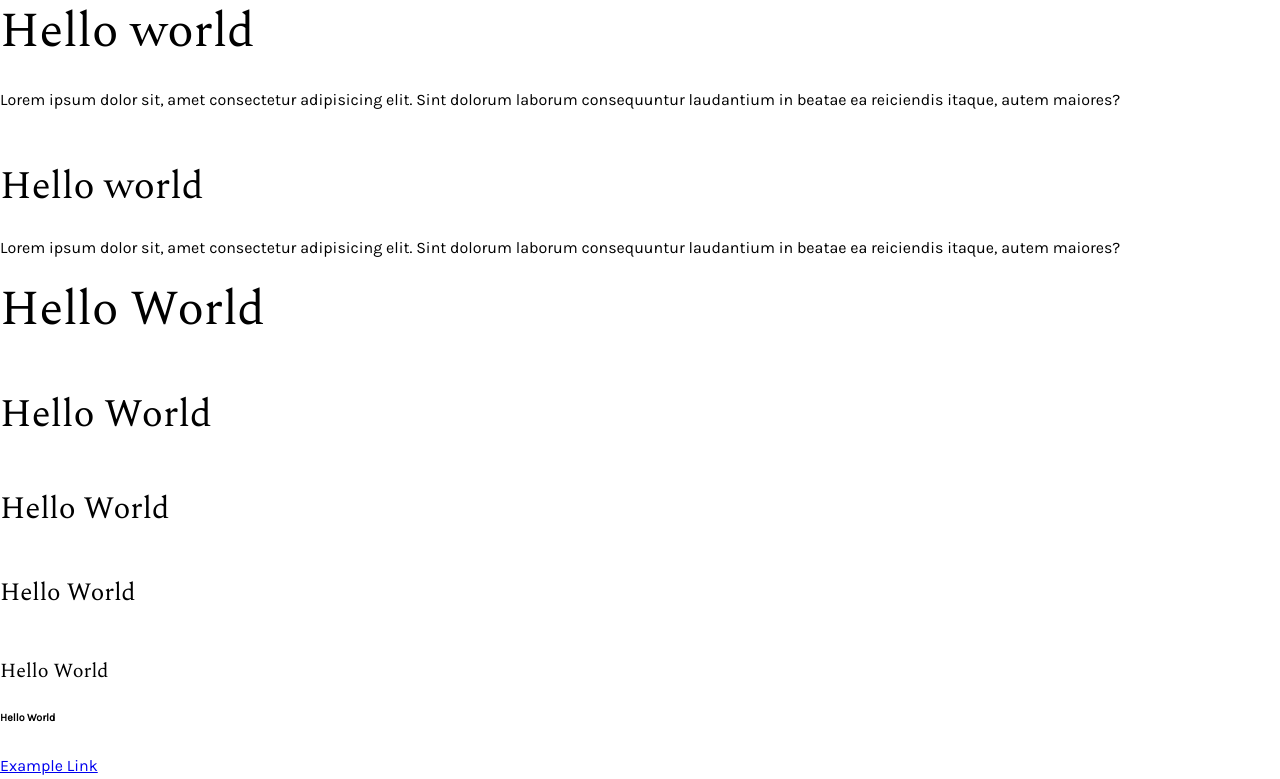
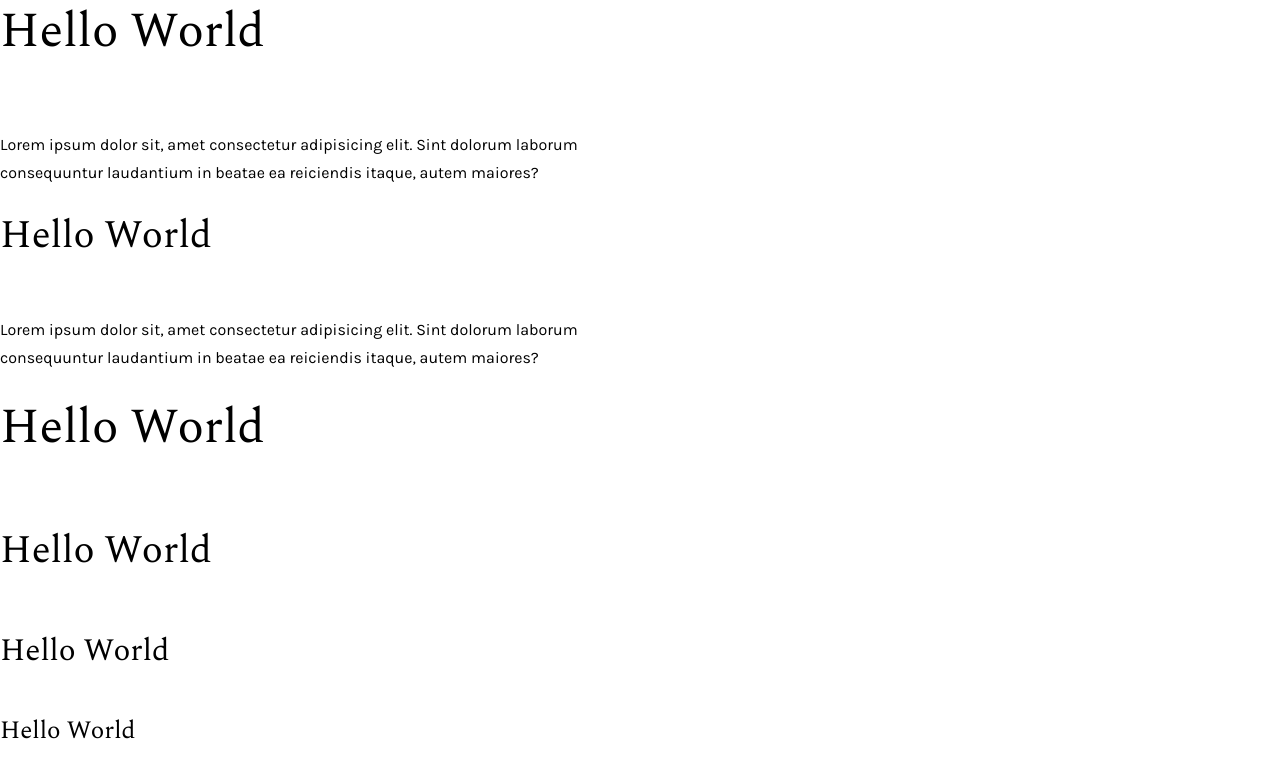
Before and after one commit to abrarzahed/project_starter, a plain HTML site: page index.html in a window 1280 px wide. Shown: the top 779 px of the page. Drawn offline with nearby package versions, Linux system fonts and the light colour scheme.

Commit message:
set all the colors and typography

```diff
--- a/style.css
+++ b/style.css
@@ -4,16 +4,83 @@ html {
   font-size: 100%;
 } /*16px*/
 
+:root {
+  /** Fonts */
+  --headingFont: "Spectral", serif;
+  --bodyFont: "Karla", sans-serif;
+  --smallText: 0.7em;
+
+  /** Colors */
+  /* Primary */
+  --primary-100: #e0deff;
+  --primary-200: #c1beff;
+  --primary-300: #a29dff;
+  --primary-400: #837dff;
+  --primary-500: #645cff;
+  --primary-600: #504acc;
+  --primary-700: #3c3799;
+  --primary-800: #282566;
+  --primary-900: #141233;
+
+  /* Gray */
+  --gray-50: #f8fafc;
+  --gray-100: #f1f5f9;
+  --gray-200: #e2e8f0;
+  --gray-300: #cbd5e1;
+  --gray-400: #94a3b8;
+  --gray-500: #64748b;
+  --gray-600: #475569;
+  --gray-700: #334155;
+  --gray-800: #1e293b;
+  --gray-900: #0f172a;
+
+  /* Red */
+  --red-light: #fee2e2;
+  --red-dark: #7f1d1d;
+
+  /* Green */
+  --green-light: #dcfce7;
+  --green-dark: #14532d;
+
+  /* Blue */
+  --green-light: #dbeafe;
+  --green-dark: #1e3a8a;
+
+  /* Yellow */
+  --green-light: #fef9c3;
+  --green-dark: #713f12;
+
+  /* Rest */
+  --black: #222;
+  --white: #fff;
+
+  --backgroundColor: var(var(--gray-50));
+  --textColor: var(var(--gray-900));
+
+  /* --borderRadius: 0.25em;
+  --letterSpacing: 0.1em;
+  --transition: 0.3s ease-in-out all;
+
+  --max-width: 1120px; */
+}
+
+*,
+::after,
+::before {
+  box-sizing: border-box;
+}
+
 body {
-  background: white;
-  font-family: "Karla", sans-serif;
+  background: var(--backgroundColor);
+  font-family: var(--bodyFont);
   font-weight: 400;
   line-height: 1.75;
-  color: #000000;
+  color: var(--textColor);
 }
 
 p {
-  margin-bottom: 1rem;
+  margin-bottom: 1.5rem;
+  max-width: 40em;
 }
 
 h1,
@@ -21,10 +88,12 @@ h2,
 h3,
 h4,
 h5 {
-  margin: 3rem 0 1.38rem;
-  font-family: "Spectral", serif;
+  margin: 0;
+  margin-bottom: 1.38em;
+  font-family: var(--headingFont);
   font-weight: 400;
   line-height: 1.3;
+  text-transform: capitalize;
 }
 
 h1 {
@@ -50,5 +119,14 @@ h5 {
 
 small,
 .text_small {
-  font-size: 0.8rem;
+  font-size: var(--smallText);
 }
+
+a {
+  text-decoration: none;
+}
+
+ul {
+  list-style-type: none;
+  padding: 0;
+}
```
